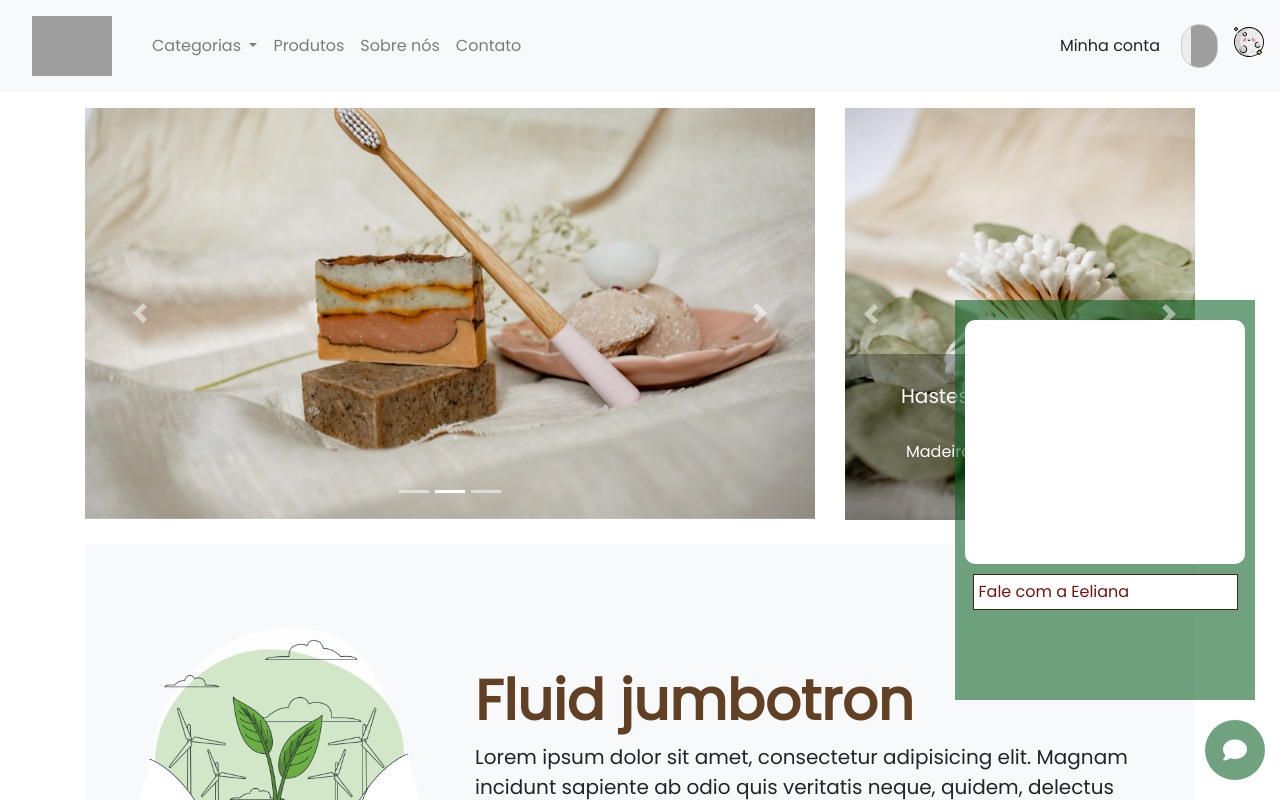
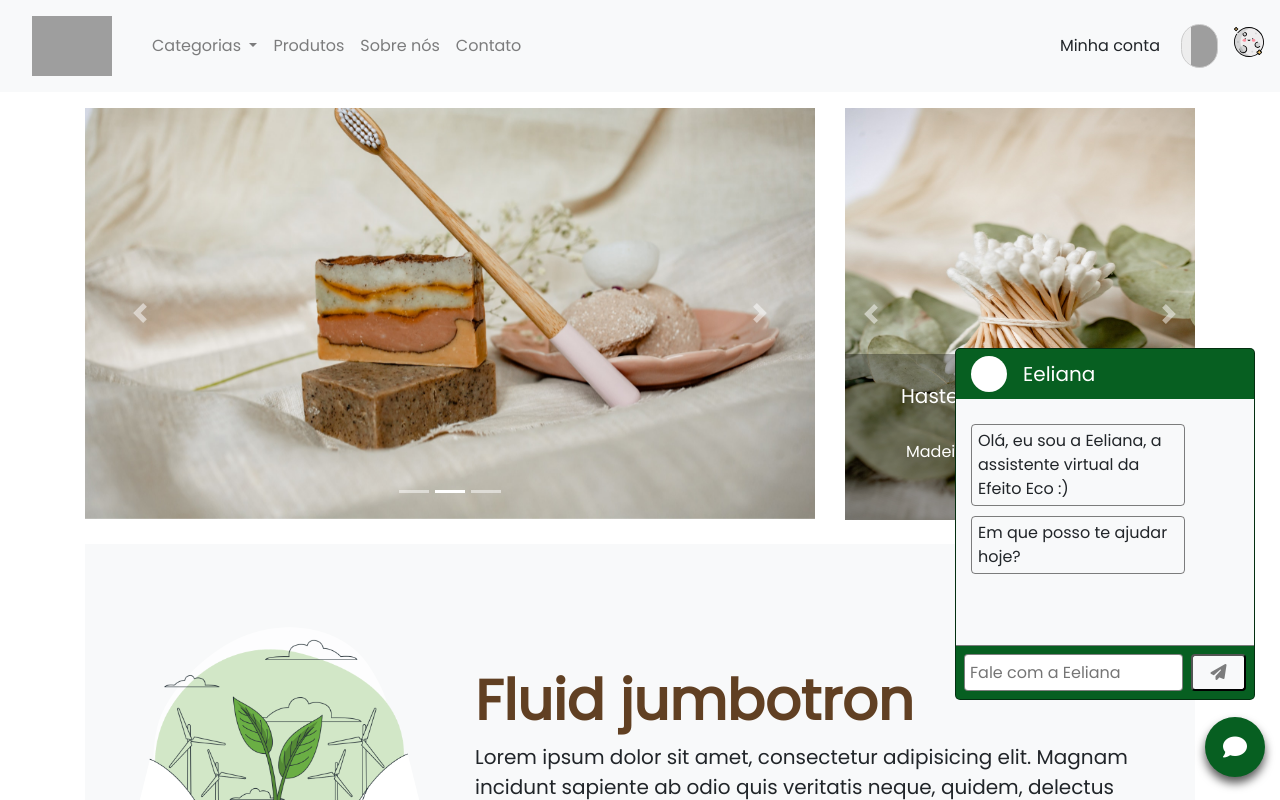
Before and after one commit to efeitoeco/efeitoeco-frontend, an Angular app: page /home in a window 1280 px wide. Both pictures are taken after a click on the element 1235 px from the left and 750 px from the top of the page. Shown: the top 800 px of the page. Built offline with nearby package versions, Linux system fonts and the light colour scheme; grey boxes are pictures that could not be loaded.

Commit message:
Finalizando v1 do chatbot

```diff
--- a/src/app/chatbot/chatbot.component.css
+++ b/src/app/chatbot/chatbot.component.css
@@ -1,25 +1,36 @@
-span {
-    color: rgb(36, 17, 119);
+.bot-foto {
+	border-radius: 100%;
+	background-color: #fff;
+	width: 36px;
+	height: 36px;
 }
 
-::-webkit-input-placeholder {
-    color: #711
+.chat-topo {
+	height: 50px;
+	padding-left: 15px;
 }
 
 .bot {
 	display: flex;
 }
 
-.bot div {
-    margin: 10px;
+#fala-usuario {
+	border-radius: 4px;
+	width: 80%;
+    border: 0;
+    padding: 5px;
+    border: 1px solid rgba(0, 0, 0, .5);
 }
 
-#fala-usuario {
-    /*width: 500px;*/
-	width: 265px;
-    border: 0;
-    padding: 5px;
-    border: 1px solid #421;
+.enviar-chatbot {
+	color: rgba(0, 0, 0, .5);
+	border-radius: 4px;
+	width: 20%;
+	transition: 0.5s;
+}
+
+.enviar-chatbot:hover {
+	color: #000;
 }
 
 .chat {
@@ -34,24 +45,31 @@ span {
 .mensagens {
 	display: flex;
 	flex-direction: column;
-	overflow: scroll;
-	height: 90%;
+	overflow-y: scroll;
+	height: 100%;
 	width: 100%;
-	background-color: white;
+	background-color: #f8f9fa;
 	padding: 15px;
-	margin: 15px;
-	border-radius: 10px;
+	overflow-x: hidden;
+	border-bottom: 1px solid rgba(0, 0, 0, .5);
 }
 
 #botao-chatbot {
+	transition: 0.5s;
+	opacity: 0.5;
 	cursor: pointer;
 	position: fixed;
 	right: 15px;
 	bottom: 20px;
 	width: 60px;
 	height: 60px;
-	background-color: #075f2193;
+	background-color: #075f21;
 	border-radius: 100%;
+	box-shadow: 0 6px 10px rgb(0, 0, 0, 66%);
+}
+
+#botao-chatbot:hover {
+	opacity: 1;
 }
 
 #conteudo-botao {
@@ -65,11 +83,13 @@ span {
 }
 
 #chat-chatbot {
+	z-index: 999;
+	border: 1px solid rgba(0, 0, 0, .5);
+	border-radius: 5px;
 	display: none;
 	position: fixed;
 	right: 25px;
 	bottom: 100px;
 	width: 300px;
-	height: 400px;
-	background-color: #075f2193;
+	background-color: #075f21;
 }
--- a/src/app/chatbot/chatbot.component.html
+++ b/src/app/chatbot/chatbot.component.html
@@ -1,21 +1,44 @@
-<!-- <div class="bot">
-    <div class="chat" id="chat">
-        <div id="mensagens" class="mensagens"></div>
-        <input type="text" id="fala-usuario" placeholder="Fale com a Eeliana" (keyup.enter)='enviarMsg()'>
-    </div>
-</div> -->
-
-<div id="botao-chatbot" (click)='mostrarChat()'>
+<div id="botao-chatbot" (click)='mostrarChat()' (mouseenter)='botaoOpaco()' (mouseleave)='botaoTransparente()'>
     <div id="conteudo-botao">
         <i class="fas fa-comment"></i>
     </div>
 </div>
 
 <div id="chat-chatbot">
+    <div class="chat-topo d-flex align-items-center">
+        <div class="bot-foto mr-3">
+
+        </div>
+        <h5 class="text-white m-0">Eeliana</h5>
+    </div>
     <div class="bot">
         <div class="chat" id="chat">
-            <div id="mensagens" class="mensagens"></div>
-            <input type="text" id="fala-usuario" placeholder="Fale com a Eeliana" (keyup.enter)='enviarMsg()'>
+            <div id="mensagens" class="mensagens">
+
+                <div style="display: flex; width: 80%; margin-top: 10px;">
+                    <div style="padding: 4px 6px 4px 6px; border-radius: 4px; border: 1px solid rgba(0, 0, 0, .5); display: inline-block;">
+                    <span>
+                        Olá, eu sou a Eeliana, a assistente virtual da Efeito Eco :)
+                    </span>
+                    </div>
+                </div>
+
+                <div style="display: flex; width: 80%; margin-top: 10px;">
+                    <div style="padding: 4px 6px 4px 6px; border-radius: 4px; border: 1px solid rgba(0, 0, 0, .5); display: inline-block;">
+                    <span>
+                        Em que posso te ajudar hoje?
+                    </span>
+                    </div>
+                </div>
+
+            </div>
+            <div class="d-flex mt-2 mb-2 w-100 px-2">
+                <input class="h-100 mr-2 mg-light" type="text" id="fala-usuario" placeholder="Fale com a Eeliana" (keyup.enter)='enviarMsg()'>
+                <button class="enviar-chatbot p-0 m-0 bg-light" (click)='enviarMsg()'>
+                    <i class="fas fa-paper-plane m-0"></i>
+                </button>
+            </div>
+
         </div>
     </div>
 </div>
--- a/src/app/chatbot/chatbot.component.ts
+++ b/src/app/chatbot/chatbot.component.ts
@@ -13,27 +13,46 @@ export class ChatbotComponent implements OnInit {
       ["oi", "eae", "ola", "iai", "olá"],
       ["tudo bem", "como voce ta", "tudo bem com voce"],
       ["meu pedido ta atrasado", "atraso", "pedido atrasado", "pedido em atraso", "atrasado"],
-      ["te amo", "eu te amo"]
+      ["te amo", "eu te amo"],
+      ["obrigado", "valeu", "thanks", "thx", "obrigada", "vlw"]
   ];
 
   respostas = [
       ["Oi!", "Olá!"],
       ["Estou bem, e você?", "Ótima, e você?", "Hmmm, estou ótima. Como você está?"],
       ["Aguarde um momento, estamos te redirecionando para uma atendente..."],
-      ["Eu também amo todos os clientes da Efeito Eco <3"]
+      ["Eu também amo todos os clientes da Efeito Eco <3"],
+      ["De nada :)"]
   ];
 
   alternativas = [
       "Não entendi o que você disse :(",
       "Você pode repetir, por favor?",
-      "Tente dizer novamente, por favor"
+      "Tente dizer novamente, por favor",
+      `Você pode tentar falar com um de nossos colaboradores <a href="#">clicando aqui</a>`
   ];
 
   synth = window.speechSynthesis;
 
+  botaoAtivado: boolean = false;
+
   constructor() { }
 
   ngOnInit(): void {
+  }
+
+  botaoTransparente() {
+    if(!this.botaoAtivado) {
+      let botao: any = document.getElementById("botao-chatbot");
+      botao.style.opacity = "0.5";
+      botao.style.transform = "translateY(+3px)";
+    }
+  }
+
+  botaoOpaco() {
+    let botao: any = document.getElementById("botao-chatbot");
+    botao.style.opacity = "1";
+    botao.style.transform = "translateY(-3px)";
   }
 
   mostrarChat() {
@@ -42,8 +61,10 @@ export class ChatbotComponent implements OnInit {
 
     if(displayChatbot == "none") {
       chatChatbot.style.display = "block";
+      this.botaoAtivado = true;
     } else {
       chatChatbot.style.display = "none";
+      this.botaoAtivado = false;
     }
   }
 
@@ -87,23 +108,46 @@ export class ChatbotComponent implements OnInit {
     let divUsuario = document.createElement("div");
     divUsuario.id = "chat-usuario";
     divUsuario.className = "chat-usuario";
-    divUsuario.innerHTML = `<span>${entrada}</span>`;
+    divUsuario.innerHTML = `
+      <div style="display: flex; width: 100%; flex-direction: row-reverse; margin-top: 10px;">
+        <div style="padding: 4px 6px 4px 6px; border-radius: 4px; border: 1px solid rgba(0, 0, 0, .5); display: inline-block; max-width: 80%">
+          <span>
+            ${entrada}
+          </span>
+        </div>
+      </div>`;
     divMensagens?.appendChild(divUsuario);
 
     let divBot = document.createElement("div");
-    let textoBot = document.createElement("span");
     divBot.id = "div-texto-bot";
     divBot.className = "resposta-bot";
-    textoBot.innerText = "Digitando...";
-    divBot.appendChild(textoBot);
+    let textoBot: string = "Digitando..."
+    divBot.innerHTML = `
+      <div style="display: flex; width: 80%; margin-top: 10px;">
+        <div style="padding: 4px 6px 4px 6px; border-radius: 4px; border: 1px solid rgba(0, 0, 0, .5); display: inline-block;">
+          <span>
+            ${textoBot}
+          </span>
+        </div>
+      </div>`;
     divMensagens?.appendChild(divBot);
 
     divMensagens.scrollTop = divMensagens?.scrollHeight - divMensagens?.clientHeight;
 
     setTimeout(() => {
-      textoBot.innerText = `${produto}`;
+      textoBot = `${produto}`
+      divBot.innerHTML = `
+        <div style="display: flex; width: 80%; margin-top: 10px;">
+          <div style="padding: 4px 6px 4px 6px; border-radius: 4px; border: 1px solid rgba(0, 0, 0, .5); display: inline-block;">
+            <span>
+              ${textoBot}
+            </span>
+          </div>
+        </div>`;
+    divMensagens?.appendChild(divBot);
+
       this.voz(produto)
-    }, 1500)
+    }, 1200)
   }
 
   saida(entrada: string) {
@@ -121,8 +165,6 @@ export class ChatbotComponent implements OnInit {
 
     if(this.compare(this.falasUsuario, this.respostas, texto)) {
       produto = this.compare(this.falasUsuario, this.respostas, texto);
-    } else if(texto.match(/obrigado/gi)) {
-      produto = "De nada =)"
     } else {
       produto = this.alternativas[Math.floor(Math.random() * this.alternativas.length)];
     }
```
Also changed, not shown: src/app/produtos/produtos.component.html (+1 -108 lines).
